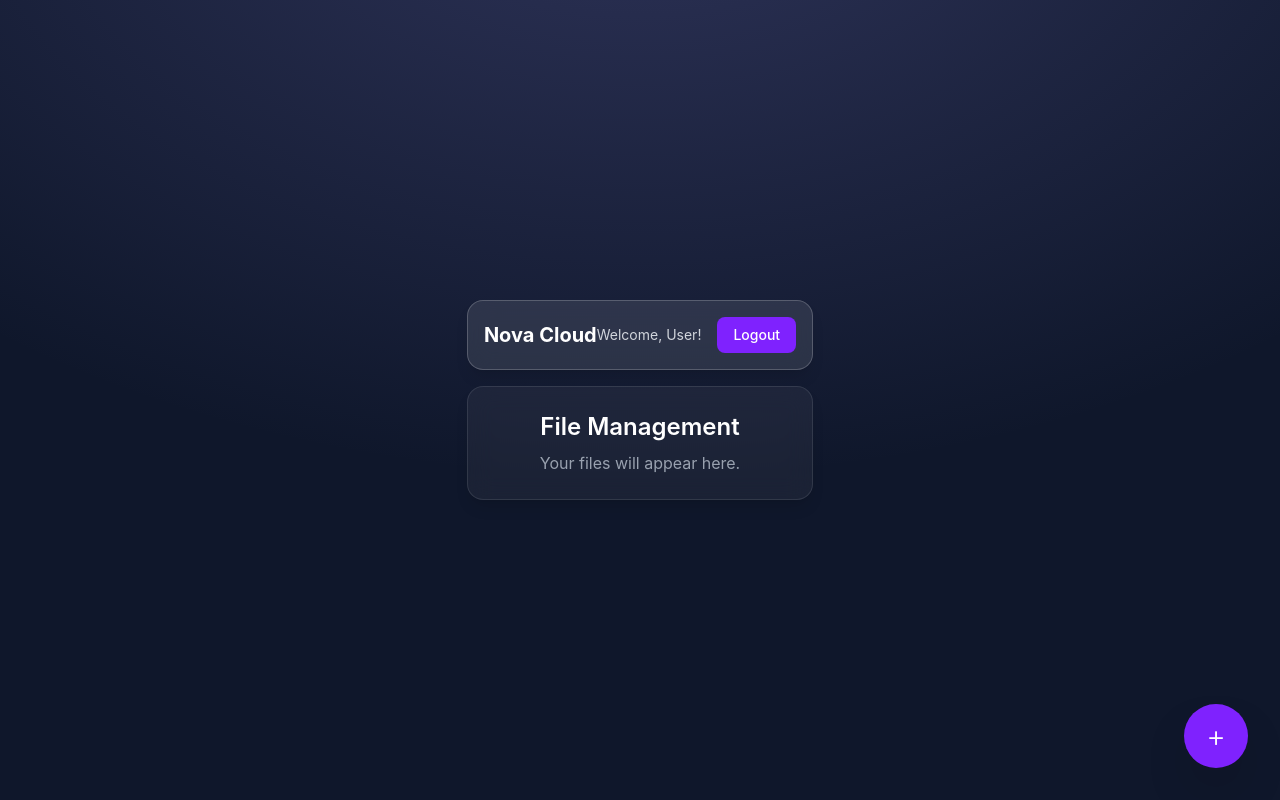
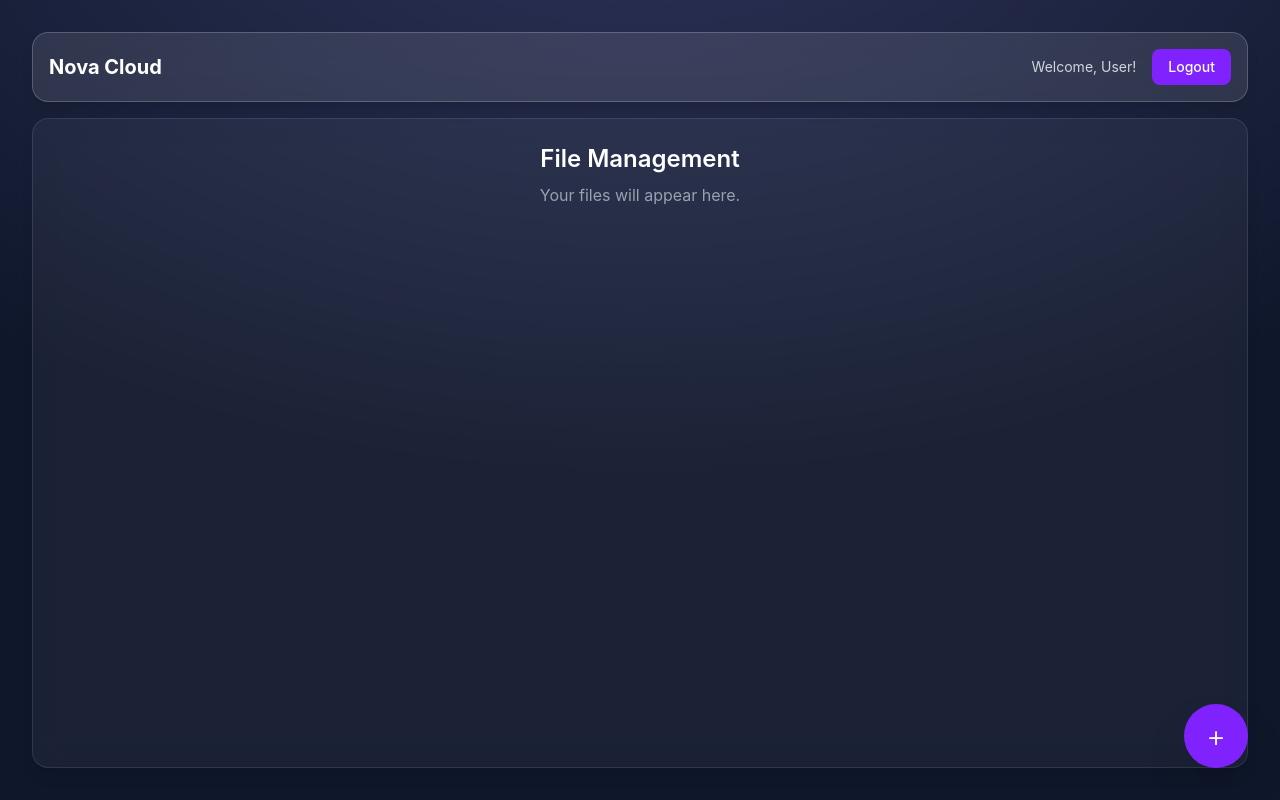
Before and after one commit to Sumire-Labs/Nova-Cloud, a Vue app in the folder nova-cloud-frontend/: page /main in a window 1280 px wide. Built offline with nearby package versions, Linux system fonts and the light colour scheme.

Commit message:
Development code: Nova Glass Part3

```diff
--- a/nova-cloud-frontend/src/App.vue
+++ b/nova-cloud-frontend/src/App.vue
@@ -8,15 +8,13 @@ const route = useRoute()
   <div class="relative w-full h-screen overflow-hidden bg-slate-900">
     <div class="absolute inset-0 bg-[radial-gradient(ellipse_80%_80%_at_50%_-20%,rgba(120,119,198,0.3),rgba(255,255,255,0))] animate-aurora"></div>
 
-    <main class="flex items-center justify-center w-full h-full">
     <router-view v-slot="{ Component }">
       <transition :name="route.meta.transition || 'fade'" mode="out-in">
-          <div :key="route.path">
+        <div :key="route.path" class="w-full h-full">
           <component :is="Component" />
         </div>
       </transition>
     </router-view>
-    </main>
   </div>
 </template>
 
--- a/nova-cloud-frontend/src/views/LoginView.vue
+++ b/nova-cloud-frontend/src/views/LoginView.vue
@@ -39,6 +39,7 @@ const onButtonClick = (event: MouseEvent) => {
 </script>
 
 <template>
+  <div class="w-full h-full flex items-center justify-center p-4">
     <div class="relative w-full max-w-md mx-auto p-8 bg-white/10 backdrop-blur-md rounded-2xl border border-white/20 shadow-2xl">
       <div class="text-center mb-8">
         <h1 class="text-4xl font-bold tracking-tighter text-white">Welcome Back</h1>
@@ -90,6 +91,7 @@ const onButtonClick = (event: MouseEvent) => {
         </p>
       </div>
     </div>
+  </div>
 </template>
 
 <style scoped>
--- a/nova-cloud-frontend/src/views/MainView.vue
+++ b/nova-cloud-frontend/src/views/MainView.vue
@@ -28,7 +28,7 @@ onMounted(() => {
 </script>
 
 <template>
-  <div class="w-full h-full flex flex-col p-4 sm:p-6 lg:p-8 gap-4">
+  <div class="relative w-full h-full flex flex-col p-4 sm:p-6 lg:p-8 gap-4">
     <!-- Header -->
     <header class="flex-shrink-0 flex items-center justify-between p-4 bg-white/10 backdrop-blur-md rounded-2xl border border-white/20 shadow-lg">
       <h1 class="text-xl font-bold text-white">Nova Cloud</h1>
--- a/nova-cloud-frontend/src/views/RegisterView.vue
+++ b/nova-cloud-frontend/src/views/RegisterView.vue
@@ -39,6 +39,7 @@ const onButtonClick = (event: MouseEvent) => {
 </script>
 
 <template>
+  <div class="w-full h-full flex items-center justify-center p-4">
     <div class="relative w-full max-w-md mx-auto p-8 bg-white/10 backdrop-blur-md rounded-2xl border border-white/20 shadow-2xl">
       <div class="text-center mb-8">
         <h1 class="text-4xl font-bold tracking-tighter text-white">Create an Account</h1>
@@ -90,6 +91,7 @@ const onButtonClick = (event: MouseEvent) => {
         </p>
       </div>
     </div>
+  </div>
 </template>
 
 <style scoped>
```
Lines whose indentation alone changed are shown as unchanged.
